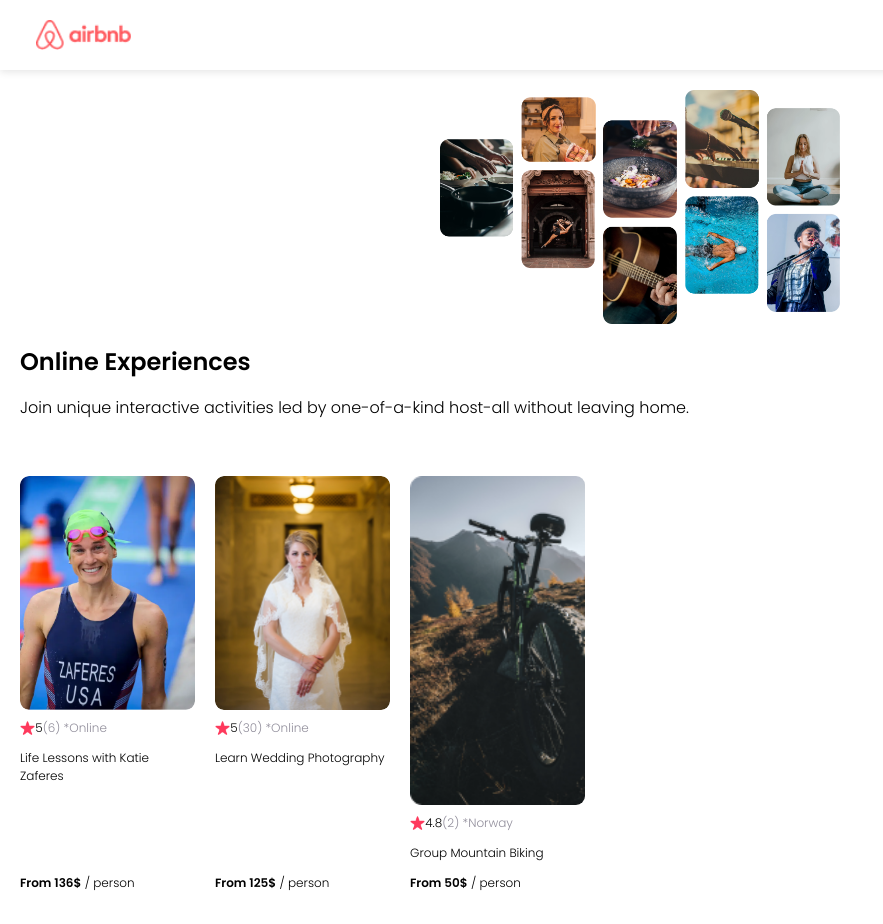
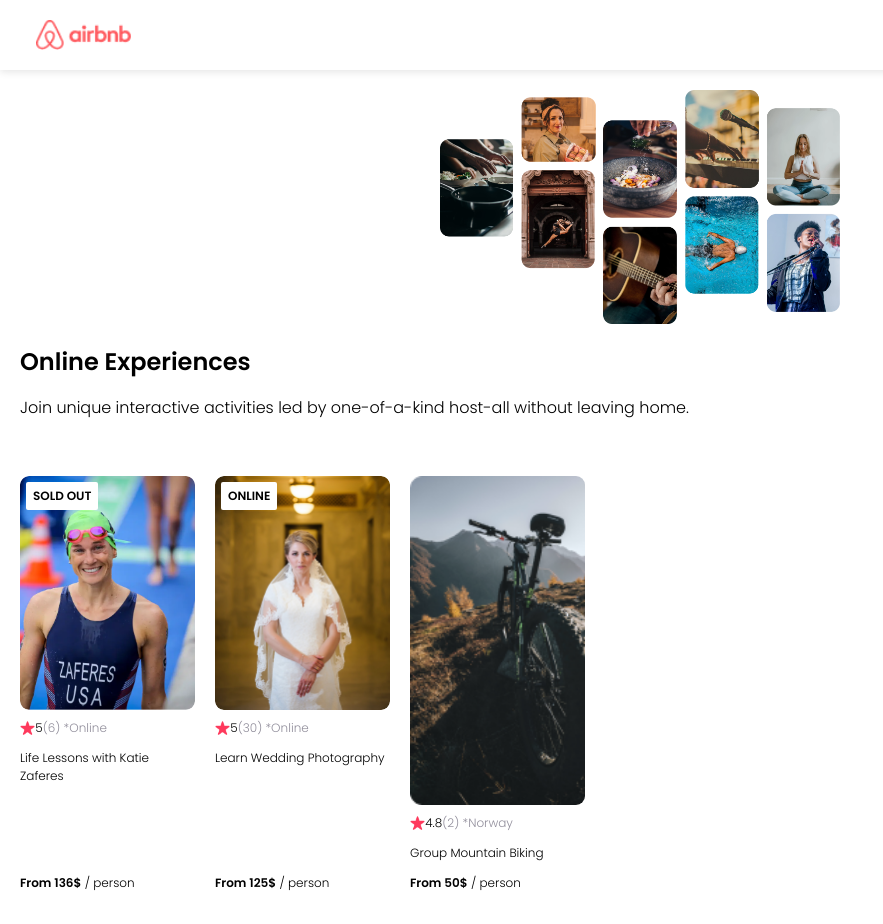
Before and after one commit to WizardMode/airbnb-clone, a React (Create React App) app: page / in a window 1280 px wide. Shown: the whole page, without its empty margins (0-883 px from the left). Built offline with nearby package versions, Linux system fonts and the light colour scheme.

Commit message:
conditional rendering

```diff
--- a/src/App.css
+++ b/src/App.css
@@ -60,6 +60,7 @@
     flex: 0 0 auto;
     display: flex;
     flex-direction: column;
+    position: relative;
 }
 
 .card-image {
@@ -85,3 +86,13 @@
 .card-price {
   margin-top: auto;
 }
+
+.card-badge {
+  position: absolute;
+  top: 6px;
+  left: 6px;
+  background-color: white;
+  padding: 5px 7px;
+  border-radius: 2px;
+  font-weight: bold;
+}
--- a/src/App.js
+++ b/src/App.js
@@ -12,12 +12,14 @@
   const cards = data.map(item => {
     return (
       <Card
+        key={item.id}
         img={item.coverImg}
         rating={item.stats.rating}
         reviewCount={item.stats.reviewCount}
-        country={item.location}
+        location={item.location}
         title={item.title}
         price={item.price}
+        openSpots={item.openSpots}
       />
     )
   })
--- a/src/components/Card.js
+++ b/src/components/Card.js
@@ -2,14 +2,21 @@
 import star from "../images/Star.png";
 
 function Card(props) {
+    let badgeText
+    if (props.openSpots === 0) {
+        badgeText = "SOLD OUT"
+    } else if (props.location === "Online") {
+        badgeText = "ONLINE"
+    }
     return (
         <div className="card">
+            {badgeText && <div className="card-badge">{badgeText}</div>}
             <img src={props.img} className="card-image" />
             <div className="card-stats">
                 <img src={star} className="card-star" />
                 <span>{props.rating}</span>
                 <span className="gray"> ({props.reviewCount}) * </span>
-                <span className="gray">{props.country}</span>
+                <span className="gray">{props.location}</span>
             </div>
             <p className="card-title">{props.title}</p>
             <p className="card-price"><span className="bold">From {props.price}$</span> / person</p>
```
